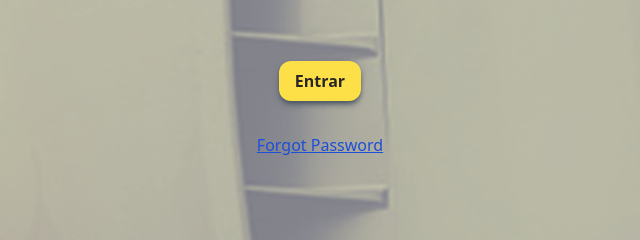
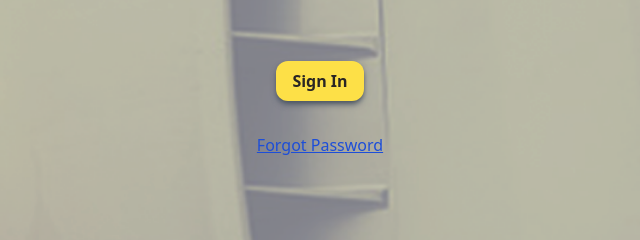
Before and after one commit to RafaelVoss/RafaelVoss.github.io, a plain HTML site: page index.html in a window 1280 px wide. Shown: the part 271-511 px from the top of the page, 320-960 px from the left. Drawn offline with Linux system fonts and the light colour scheme.

Commit message:
Sign In button text changed to english.

```diff
--- a/index.html
+++ b/index.html
@@ -20,7 +20,7 @@
             <input name="password" class="my-4 p-1 self-stretch rounded-md shadow-md shadow-gray-500" type="password" placeholder="Password">
             <span class="self-baseline font-normal"><input type="checkbox" id="show-password" class="rounded-sm"> Show Password</span>
         </form>
-        <button type="submit" form="login-form" value="submit"><yellow-button>Entrar</yellow-button></button>
+        <button type="submit" form="login-form" value="submit"><yellow-button>Sign In</yellow-button></button>
         <a href="password_recovery.html" id="forgot-password" class="font-normal text-blue-700 underline">Forgot Password</a>
     </main>
     <script type="module">
```
